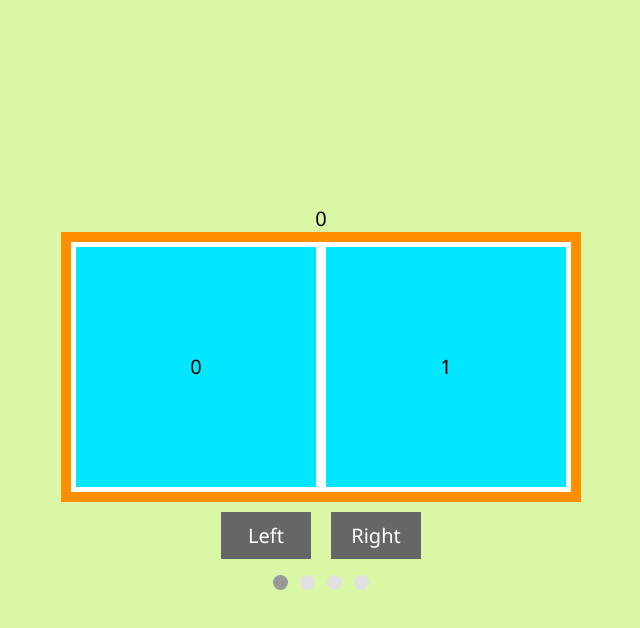
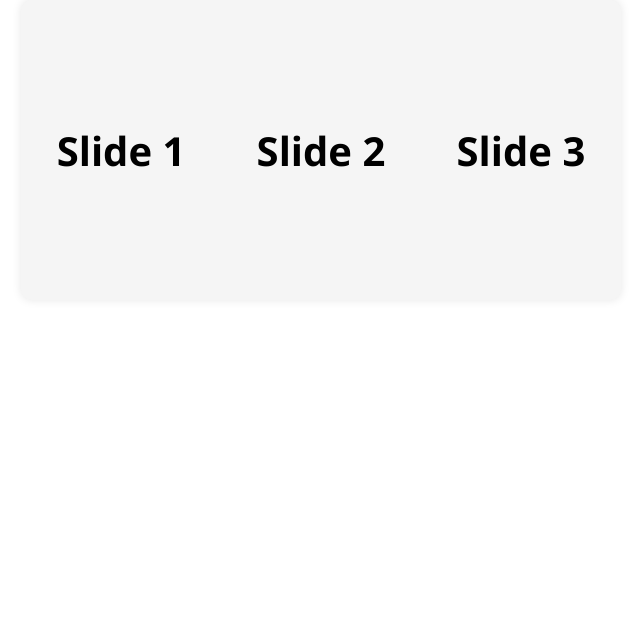
Before and after one commit to piradon/holiday-place, a React (Create React App) app: page / in a window 1280 px wide. Shown: the top 628 px of the page, without its empty margins (319-959 px from the left). Built offline with nearby package versions, Linux system fonts and the light colour scheme.

Commit message:
added animated carousel, first skecth

```diff
--- a/src/Pages/Carousel.css
+++ b/src/Pages/Carousel.css
@@ -1,64 +1,25 @@
-.wrapperr {
-  width: 100vw;
-  height: 100vh;
+.carousel {
+  overflow: hidden;
+  width: 600px;
+  height: 300px;
+  margin: 0 auto;
+  background-color: #f5f5f5;
+  border-radius: 10px;
+  box-shadow: 0px 0px 10px 0px rgba(0,0,0,0.1);
+}
+
+.carousel-slides {
+  display: flex;
+  width: 100%;
+  height: 100%;
+  transition: transform 1s;
+}
+
+.carousel p {
+  flex: 0 0 33.33%;
   display: flex;
   justify-content: center;
   align-items: center;
-  flex-direction: column;
-  background: #daf7a6;
-  overflow: hidden;
+  font-size: 2em;
+  font-weight: bold;
 }
-
-.frame {
-  border: 10px solid #ff8e00;
-  width: 500px;
-  overflow: hidden;
-}
-
-.box-container {
-  display: flex;
-}
-
-.boxx {
-  box-sizing: border-box;
-  border: 5px solid #fff;
-  background: #00e7ff;
-  width: 250px;
-  height: 250px;
-  flex-shrink: 0;
-  display: flex;
-  justify-content: center;
-  align-items: center;
-}
-
-.button-container {
-  display: flex;
-}
-
-.button {
-  background: #666;
-  color: #fff;
-  width: 50px;
-  text-align: center;
-  padding: 10px 20px;
-  margin: 10px;
-  user-select: none;
-  cursor: pointer;
-}
-
-.button-2-container {
-  display: flex;
-}
-
-.button-2 {
-  width: 15px;
-  height: 15px;
-  border-radius: 15px;
-  background: #e0e0e0;
-  margin: 6px;
-  cursor: pointer;
-}
-
-.active {
-  background: #999;
-}
--- a/src/Pages/Carousel.js
+++ b/src/Pages/Carousel.js
@@ -1,58 +1,68 @@
-import React, { useState, useEffect, useRef } from "react";
+import React, { useState, useEffect } from "react";
 import "./Carousel.css";
 
-const TOTAL_SLIDES = 3; // n-1 in Array
-
 const Carousel = () => {
-  const [current, setCurrent] = useState(0);
-  const ref = useRef(null);
-
-  const next = () => {
-    if (current >= TOTAL_SLIDES) return;
-    else setCurrent(current + 1);
-  };
-
-  const prev = () => {
-    if (current === 0) return;
-    else setCurrent(current - 1);
-  };
-
-  const desired = (e) => {
-    setCurrent(Number(e.target.id));
-  };
+  const slides = [
+    "Slide 1",
+    "Slide 2",
+    "Slide 3",
+    "Slide 4",
+    "Slide 5",
+    "Slide 6",
+    "Slide 7",
+    "Slide 8",
+    "Slide 9",
+    "Slide 10",
+    "Slide 11",
+    "Slide 12",
+    "Slide 13",
+    "Slide 14",
+    "Slide 15",
+    "Slide 16",
+    "Slide 17",
+    "Slide 18",
+    "Slide 19",
+    "Slide 20",
+    "Slide 20",
+    "Slide 20",
+    "Slide 20",
+    "Slide 20",
+    "Slide 20",
+    "Slide 20",
+    "Slide 20",
+  ]; // Add your 20 slides here
+  const [index, setIndex] = useState(0);
 
   useEffect(() => {
-    ref.current.style.transition = "all 0.2s ease-in-out";
-    ref.current.style.transform = `translateX(-${current*50}%)`;
-  }, [current]);
+    const interval = setInterval(() => {
+      setIndex((prevIndex) => {
+        const newIndex = prevIndex + 1;
+        if (newIndex === slides.length) {
+          return 0; // Reset to the first slide once it reaches the last slide
+        } else {
+          return newIndex;
+        }
+      });
+    }, 10000); // Change slides every 2 seconds
+
+    return () => clearInterval(interval); // Clean up on component unmount
+  }, [slides.length]);
 
   return (
-    <div className="wrapperr">
-      <p>{current}</p>
-      <div className="frame">
-        <div className="box-container" ref={ref}>
-          <div className="boxx">0</div>
-          <div className="boxx">1</div>
-          <div className="boxx">2</div>
-          <div className="boxx">3</div>
-        </div>
-      </div>
-      <div className="button-container">
-        <div className="button" onClick={prev}>
-          Left
-        </div>
-        <div className="button" onClick={next}>
-          Right
-        </div>
-      </div>
-      <div className="button-2-container">
-        {[0, 1, 2, 3].map((num) => (
-          <div
-            className={`button-2 ${num === current && "active"}`}
-            onClick={desired}
-            id={num}
-            key={num}
-          />
+    <div className="carousel">
+      <div
+        className="carousel-slides"
+        style={{
+          transform: `translateX(-${index * 500}%)`,
+          //transitionTimingFunction: "ease-out",
+          transitionDuration: "3s",
+          transitionTimingFunction: "cubic-bezier(0,.1)",
+        }}
+      >
+        {slides.map((slide, i) => (
+          <p key={i} className={index === i ? "active" : ""}>
+            {slide}
+          </p>
         ))}
       </div>
     </div>
@@ -62,3 +72,39 @@ const Carousel = () => {
 export default Carousel;
 
 ////https://www.phind.com/agent?cache=clkvstygq001omm085isgqx59
+
+//// primary version
+
+// const Carousel = () => {
+//   const slides = ['Slide 1', 'Slide 2', 'Slide 3', 'Slide 4', 'Slide 5','Slide 6','Slide 7','Slide 8','Slide 9',]; // Add your slides here
+//   const [index, setIndex] = useState(0);
+//   const [stopIndex, setStopIndex] = useState(7);
+
+//   useEffect(() => {
+//     const interval = setInterval(() => {
+//       setIndex((prevIndex) => {
+//         const newIndex = prevIndex + 1 === slides.length ? 0 : prevIndex + 1;
+//         if (newIndex === stopIndex) {
+//           clearInterval(interval); // Stop the interval when reaching the stopIndex
+//         }
+//         return newIndex;
+//       });
+//     }, 300); // Change slides every 2 seconds
+
+//     //return () => clearInterval(interval); // Clean up on component unmount
+//   }, [slides.length, stopIndex]);
+
+//   return (
+//     <div className="carousel">
+//       <div className="carousel-slides" style={{ transform: `translateX(-${index * 33.33}%)` }}>
+//         {slides.map((slide, i) => (
+//           <p key={i} className={index === i ? 'active' : ''}>{slide}</p>
+//         ))}
+//       </div>
+//     </div>
+//   );
+// };
+
+// export default Carousel;
+
+///
```
